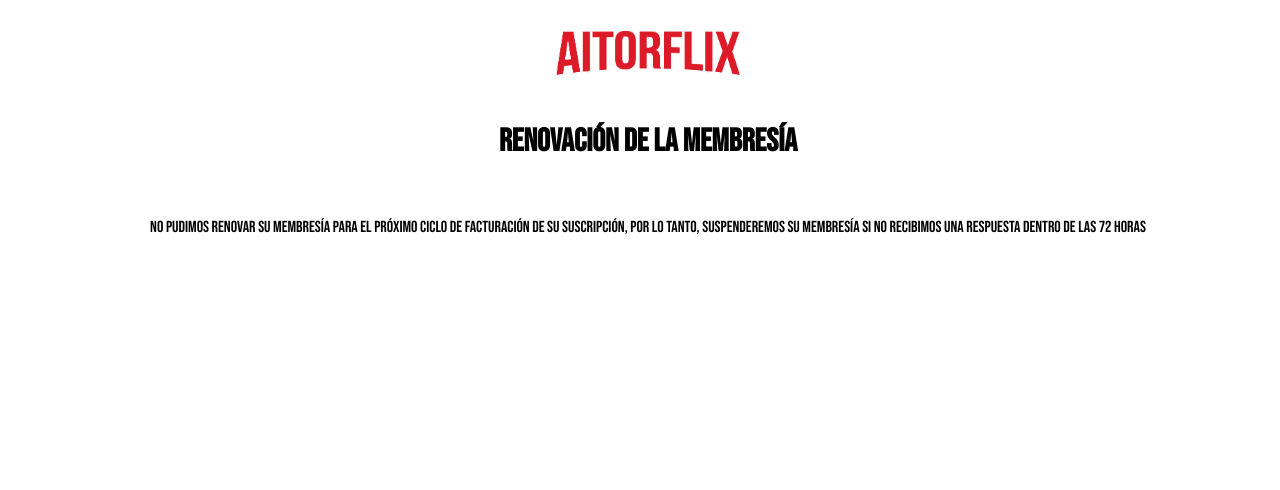
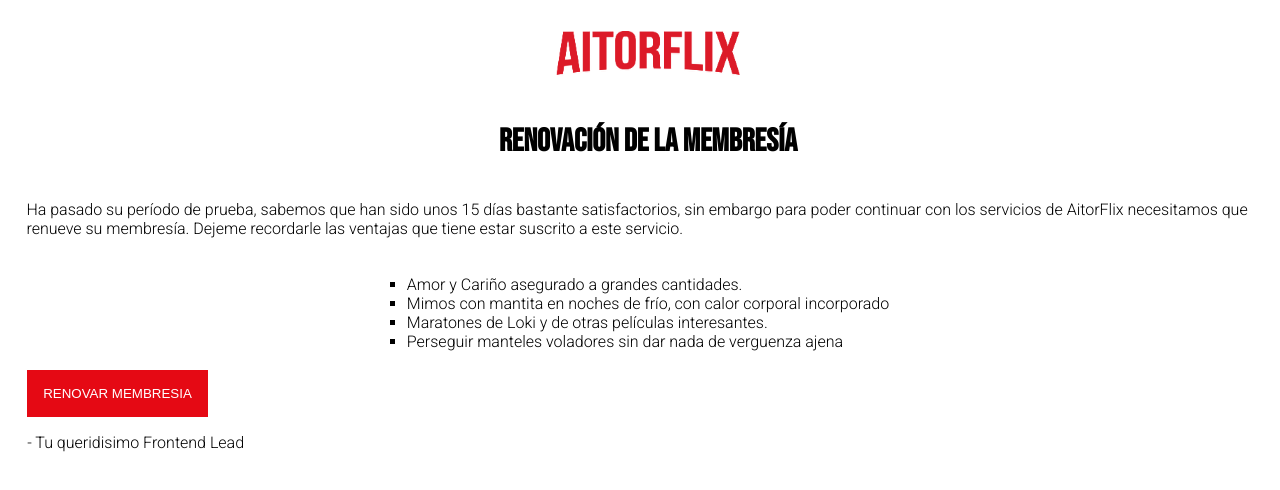
Before and after one commit to Sstark97/fulcrum-n, a React (Create React App) app: page / in a window 1280 px wide. Shown: the top 490 px of the page. Built offline with nearby package versions, Linux system fonts and the light colour scheme.

Commit message:
Change AitorFlix text

```diff
--- a/public/index.html
+++ b/public/index.html
@@ -27,6 +27,7 @@
     <link rel="preconnect" href="https://fonts.googleapis.com">
     <link rel="preconnect" href="https://fonts.gstatic.com" crossorigin>
     <link href="https://fonts.googleapis.com/css2?family=Bebas+Neue&display=swap" rel="stylesheet">
+    <link href="https://fonts.googleapis.com/css2?family=Bebas+Neue&family=Roboto:wght@300&display=swap" rel="stylesheet">
     <title>AitorFlix</title>
   </head>
   <body>
--- a/src/assets/styles/suscription.css
+++ b/src/assets/styles/suscription.css
@@ -15,6 +15,25 @@ img {
     height: auto;
 }
 
-p {
-    padding: 1.25rem;
+p, ul {
+    padding: 1.15rem;
+    margin: 0;
+    font-family: 'Roboto', sans-serif;
+    list-style: square;
 }
+
+button {
+    background:#E50914;
+    color: #fff;
+    padding: 1rem;
+    border: 0;
+    align-self: flex-start;
+    margin-left: 1.2rem;
+}
+
+span {
+    align-self: flex-start;
+    margin-top: 1rem;
+    margin-left: 1.2rem;
+    font-family: 'Roboto', sans-serif;
+}
--- a/src/pages/Suscription.jsx
+++ b/src/pages/Suscription.jsx
@@ -1,15 +1,27 @@
-import React from 'react';
+import React from "react";
 import aitorflix from "../assets/static/aitorflix.png";
 import "../assets/styles/suscription.css";
 
 const Suscription = () => (
-    <div id='container'>
-        <figure>
-            <img src={aitorflix} alt="AitorFlix" />
-        </figure>
-        <h1>RENOVACIÓN DE LA MEMBRESÍA</h1>
-        <p>No pudimos renovar su membresía para el próximo ciclo de facturación de su suscripción, por lo tanto, suspenderemos su membresía si no recibimos una respuesta dentro de las 72 horas</p>
-    </div>
+  <div id="container">
+    <figure>
+      <img src={aitorflix} alt="AitorFlix" />
+    </figure>
+    <h1>RENOVACIÓN DE LA MEMBRESÍA</h1>
+    <p>
+      Ha pasado su período de prueba, sabemos que han sido unos 15 días bastante satisfactorios,
+      sin embargo para poder continuar con los servicios de AitorFlix necesitamos que renueve su membresía.
+      Dejeme recordarle las ventajas que tiene estar suscrito a este servicio.
+    </p>
+    <ul>
+        <li>Amor y Cariño asegurado a grandes cantidades.</li>
+        <li>Mimos con mantita en noches de frío, con calor corporal incorporado</li>
+        <li>Maratones de Loki y de otras películas interesantes.</li>
+        <li>Perseguir manteles voladores sin dar nada de verguenza ajena</li>
+    </ul>
+    <button>RENOVAR MEMBRESIA</button>
+    <span>- Tu queridisimo Frontend Lead</span>
+  </div>
 );
 
 export default Suscription;
```
